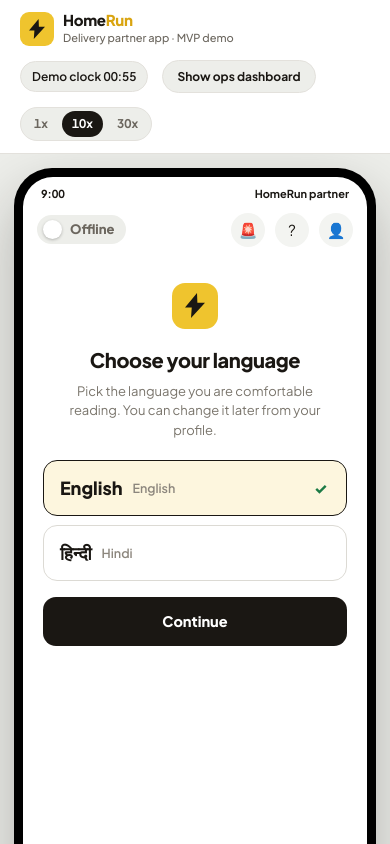
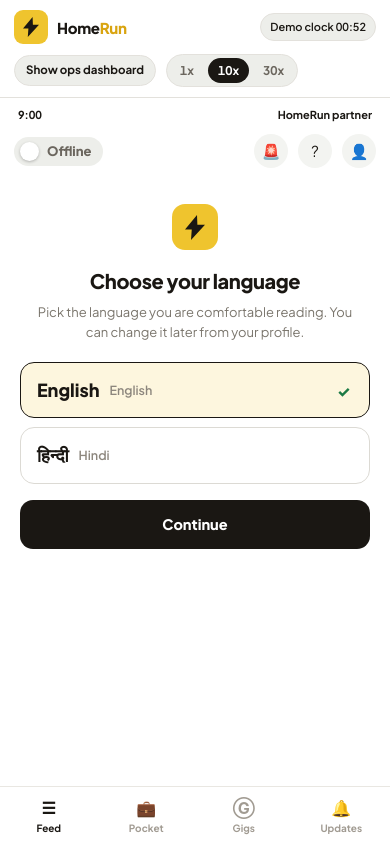
Before and after one commit to Anushka-shukla/Homerun, a React (Vite) app: page / in a window 390 px wide. Shown: the top 844 px of the page. Built offline with nearby package versions, Linux system fonts and the light colour scheme.

Commit message:
Make the partner app fill the viewport on phones

```diff
--- a/src/styles.css
+++ b/src/styles.css
@@ -592,3 +592,40 @@
 .langtoggle{display:flex;gap:4px;background:var(--page);border:1px solid var(--line);border-radius:9px;padding:3px;margin-bottom:6px}
 .langtoggle button{flex:1;border:0;background:transparent;border-radius:7px;padding:6px 4px;font-size:11.5px;font-weight:700;color:var(--ink-soft)}
 .langtoggle button[aria-pressed="true"]{background:var(--ink);color:var(--panel)}
+
+/* ---------- on a real phone, drop the mock bezel and fill the screen ---------- */
+@media (max-width: 680px){
+  html, body{overflow-x:hidden}
+
+  .topbar{position:static;padding:10px 14px;gap:10px}
+  .mark small{display:none}
+  .chip{font-size:11px;padding:5px 9px}
+  .openops{padding:6px 11px;font-size:11.5px}
+
+  .layout, .layout.solo, .layout.withboard{padding:0;max-width:none;width:100%;gap:0;display:block}
+  .stage{width:100%;position:static}
+
+  .phone{width:100%;max-width:none;padding:0;border-radius:0;box-shadow:none;background:transparent}
+
+  /* one scroll container on mobile: the page. The screen grows with its
+     content and the nav bar rides the bottom of the viewport. */
+  .screen{border-radius:0;height:auto;min-height:calc(100vh - 96px)}
+  .body{overflow:visible;overscroll-behavior:auto}
+  .navbar{position:sticky;bottom:0;z-index:20;padding-bottom:env(safe-area-inset-bottom,0px)}
+
+  /* overlays anchor to the viewport, not to a tall screen box */
+  .toasts{position:fixed;top:auto;bottom:calc(66px + env(safe-area-inset-bottom,0px))}
+  .scanner{position:fixed;z-index:60}
+  .sheetbg{position:fixed;z-index:60}
+
+  .boardhint{margin:0;padding:16px;max-width:none}
+  .console{padding:0 12px 18px}
+  .conhead h1{font-size:18px}
+  .kpi.big{grid-column:span 1}
+  .leafmap{height:230px}
+}
+@supports (height: 100svh){
+  @media (max-width: 680px){
+    .screen{min-height:calc(100svh - 96px)}
+  }
+}
```
